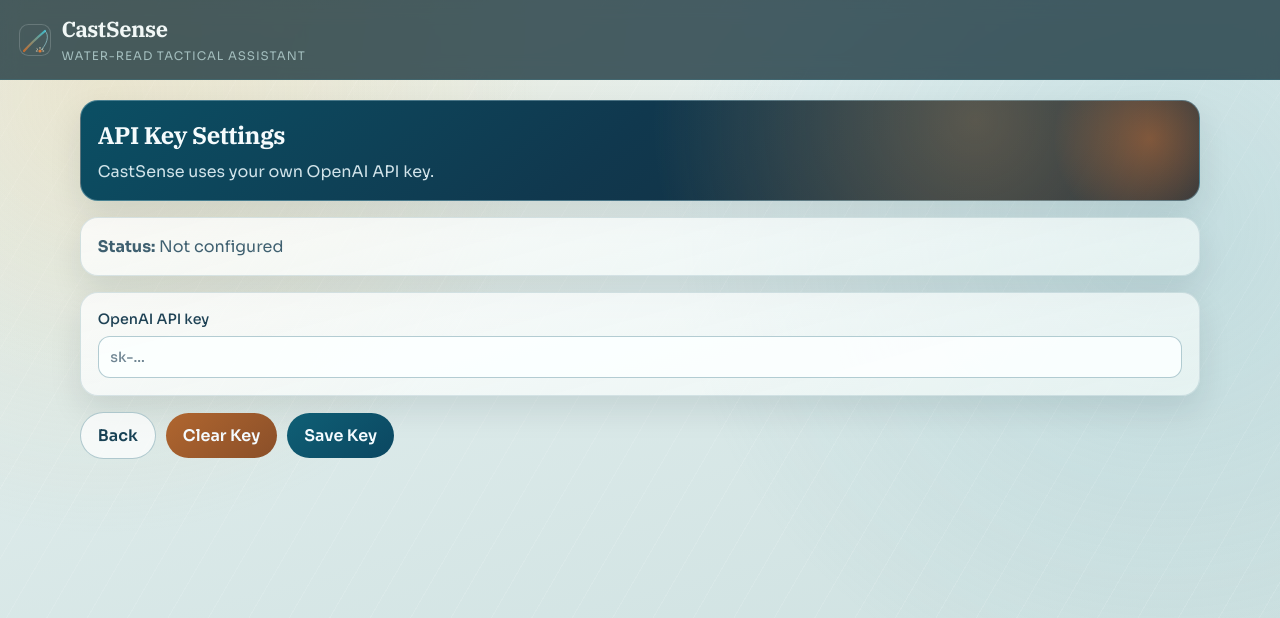
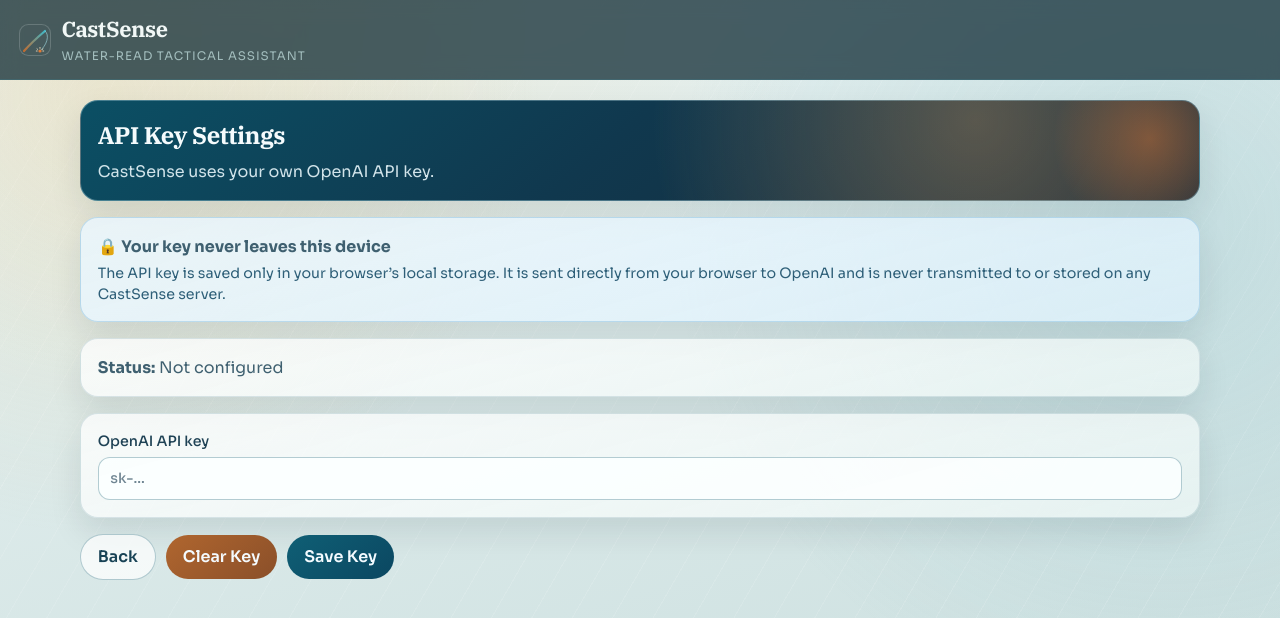
Before and after one commit to Jrc356/castsense, a React (Vite) app in the folder web/: page / in a window 1280 px wide. Both pictures are taken after a click on the button "API Key Settings". Shown: the top 618 px of the page. Built offline with nearby package versions, Linux system fonts and the light colour scheme.

Commit message:
feat: add privacy notice section in SettingsScreen to inform users about API key security

```diff
--- a/web/src/App.css
+++ b/web/src/App.css
@@ -288,6 +288,23 @@ textarea {
   border: 1px solid rgb(220 80 60 / 26%);
 }
 
+.privacy-notice {
+  border-color: rgb(80 160 210 / 30%);
+  background: linear-gradient(165deg, rgb(235 247 255 / 82%), rgb(224 242 252 / 76%));
+}
+
+.privacy-notice-heading {
+  font-weight: 700;
+  color: #1a4a62;
+  margin: 0 0 0.35rem;
+}
+
+.privacy-notice p:last-child {
+  margin: 0;
+  font-size: 0.89rem;
+  color: #2e5f78;
+}
+
 button {
   border: 0;
   border-radius: 999px;
--- a/web/src/screens/SettingsScreen.tsx
+++ b/web/src/screens/SettingsScreen.tsx
@@ -57,6 +57,11 @@ export function SettingsScreen({ onBack }: SettingsScreenProps): React.JSX.Eleme
         <p>CastSense uses your own OpenAI API key.</p>
       </section>
 
+      <section className="panel privacy-notice">
+        <p className="privacy-notice-heading">&#128274; Your key never leaves this device</p>
+        <p>The API key is saved only in your browser&rsquo;s local storage. It is sent directly from your browser to OpenAI and is never transmitted to or stored on any CastSense server.</p>
+      </section>
+
       <section className="panel">
         <p><strong>Status:</strong> {configured ? 'Configured' : 'Not configured'}</p>
         {configured ? <p><strong>Saved key:</strong> {masked}</p> : null}
```
